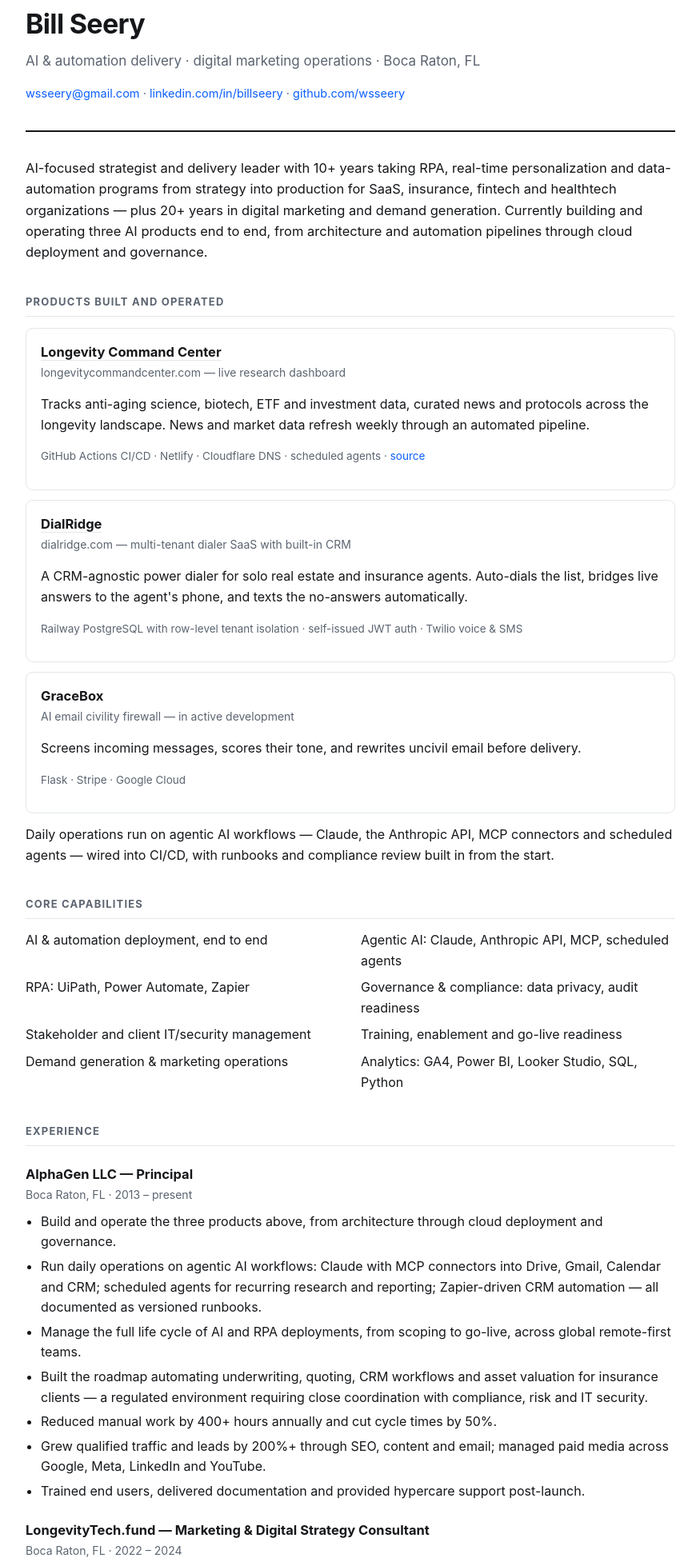
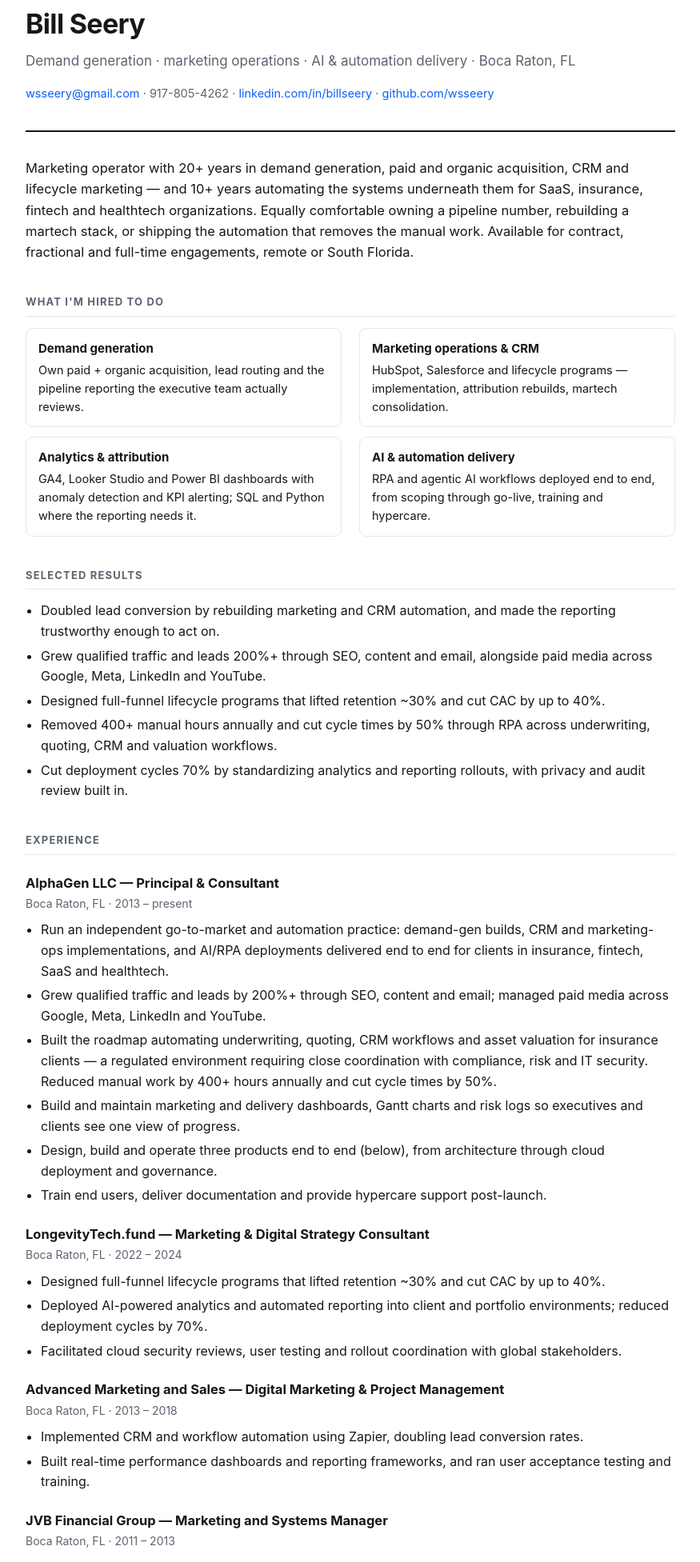
Before and after one commit to wsseery/resume, a plain HTML site: page index.html in a window 1280 px wide. Shown: the part 53-2006 px from the top of the page at 80% size, without its empty margins (202-1077 px from the left). Drawn offline with Linux system fonts and the light colour scheme.

Commit message:
Update index.html
Reposition resume page for all role types (marketing, GTM, automation)

```diff
--- a/index.html
+++ b/index.html
@@ -3,8 +3,8 @@
 <head>
 <meta charset="utf-8">
 <meta name="viewport" content="width=device-width, initial-scale=1">
-<title>Bill Seery — AI &amp; Automation / Digital Marketing</title>
-<meta name="description" content="Bill Seery — AI and automation delivery leader and digital marketing operator. Boca Raton, FL. Builds and ships AI products end to end.">
+<title>Bill Seery — Demand Generation, Marketing Operations &amp; Automation</title>
+<meta name="description" content="Bill Seery — demand generation and marketing operations leader who builds and automates the systems behind the pipeline. Boca Raton, FL. Open to contract, fractional and full-time roles.">
 <style>
 :root{--ink:#15171a;--mute:#5b6470;--line:#e3e6ea;--accent:#0b5fff;--bg:#fff}
 *{box-sizing:border-box}
@@ -29,6 +29,10 @@
 .lead{font-size:16.5px}
 .grid{display:grid;grid-template-columns:1fr 1fr;gap:8px 26px;margin-top:10px}
 @media(max-width:620px){.grid{grid-template-columns:1fr}}
+.fit{display:grid;grid-template-columns:1fr 1fr;gap:12px 22px;margin-top:12px}
+@media(max-width:620px){.fit{grid-template-columns:1fr}}
+.fit div{border:1px solid var(--line);border-radius:9px;padding:13px 15px;font-size:14.5px}
+.fit strong{display:block;font-size:15px;margin-bottom:3px}
 .proj{border:1px solid var(--line);border-radius:9px;padding:16px 18px;margin:12px 0}
 .proj h3{margin-top:0}
 .proj .stack{font-size:13.5px;color:var(--mute);margin-top:7px}
@@ -43,21 +47,80 @@
 
 <header>
 <h1>Bill Seery</h1>
-  <p class="tag">AI &amp; automation delivery · digital marketing operations · Boca&nbsp;Raton,&nbsp;FL</p>
+<p class="tag">Demand generation · marketing operations · AI &amp; automation delivery · Boca&nbsp;Raton,&nbsp;FL</p>
 <p class="meta">
 <a href="mailto:wsseery@gmail.com">wsseery@gmail.com</a> ·
+917-805-4262 ·
 <a href="https://www.linkedin.com/in/billseery">linkedin.com/in/billseery</a> ·
 <a href="https://github.com/wsseery">github.com/wsseery</a>
 </p>
 </header>
 
 <p class="lead">
-  AI-focused strategist and delivery leader with 10+ years taking RPA, real-time personalization and
-  data-automation programs from strategy into production for SaaS, insurance, fintech and healthtech
-  organizations — plus 20+ years in digital marketing and demand generation. Currently building and
-  operating three AI products end to end, from architecture and automation pipelines through cloud
-  deployment and governance.
+Marketing operator with 20+ years in demand generation, paid and organic acquisition, CRM and lifecycle
+marketing — and 10+ years automating the systems underneath them for SaaS, insurance, fintech and
+healthtech organizations. Equally comfortable owning a pipeline number, rebuilding a martech stack, or
+shipping the automation that removes the manual work. Available for contract, fractional and full-time
+engagements, remote or South Florida.
 </p>
+
+<h2>What I'm hired to do</h2>
+<div class="fit">
+<div><strong>Demand generation</strong>Own paid + organic acquisition, lead routing and the pipeline reporting the executive team actually reviews.</div>
+<div><strong>Marketing operations &amp; CRM</strong>HubSpot, Salesforce and lifecycle programs — implementation, attribution rebuilds, martech consolidation.</div>
+<div><strong>Analytics &amp; attribution</strong>GA4, Looker Studio and Power BI dashboards with anomaly detection and KPI alerting; SQL and Python where the reporting needs it.</div>
+<div><strong>AI &amp; automation delivery</strong>RPA and agentic AI workflows deployed end to end, from scoping through go-live, training and hypercare.</div>
+</div>
+
+<h2>Selected results</h2>
+<ul>
+<li>Doubled lead conversion by rebuilding marketing and CRM automation, and made the reporting trustworthy enough to act on.</li>
+<li>Grew qualified traffic and leads 200%+ through SEO, content and email, alongside paid media across Google, Meta, LinkedIn and YouTube.</li>
+<li>Designed full-funnel lifecycle programs that lifted retention ~30% and cut CAC by up to 40%.</li>
+<li>Removed 400+ manual hours annually and cut cycle times by 50% through RPA across underwriting, quoting, CRM and valuation workflows.</li>
+<li>Cut deployment cycles 70% by standardizing analytics and reporting rollouts, with privacy and audit review built in.</li>
+</ul>
+
+<h2>Experience</h2>
+
+<h3>AlphaGen LLC — Principal &amp; Consultant</h3>
+<p class="role">Boca Raton, FL · 2013 – present</p>
+<ul>
+<li>Run an independent go-to-market and automation practice: demand-gen builds, CRM and marketing-ops implementations, and AI/RPA deployments delivered end to end for clients in insurance, fintech, SaaS and healthtech.</li>
+<li>Grew qualified traffic and leads by 200%+ through SEO, content and email; managed paid media across Google, Meta, LinkedIn and YouTube.</li>
+<li>Built the roadmap automating underwriting, quoting, CRM workflows and asset valuation for insurance clients — a regulated environment requiring close coordination with compliance, risk and IT security. Reduced manual work by 400+ hours annually and cut cycle times by 50%.</li>
+<li>Build and maintain marketing and delivery dashboards, Gantt charts and risk logs so executives and clients see one view of progress.</li>
+<li>Design, build and operate three products end to end (below), from architecture through cloud deployment and governance.</li>
+<li>Train end users, deliver documentation and provide hypercare support post-launch.</li>
+</ul>
+
+<h3>LongevityTech.fund — Marketing &amp; Digital Strategy Consultant</h3>
+<p class="role">Boca Raton, FL · 2022 – 2024</p>
+<ul>
+<li>Designed full-funnel lifecycle programs that lifted retention ~30% and cut CAC by up to 40%.</li>
+<li>Deployed AI-powered analytics and automated reporting into client and portfolio environments; reduced deployment cycles by 70%.</li>
+<li>Facilitated cloud security reviews, user testing and rollout coordination with global stakeholders.</li>
+</ul>
+
+<h3>Advanced Marketing and Sales — Digital Marketing &amp; Project Management</h3>
+<p class="role">Boca Raton, FL · 2013 – 2018</p>
+<ul>
+<li>Implemented CRM and workflow automation using Zapier, doubling lead conversion rates.</li>
+<li>Built real-time performance dashboards and reporting frameworks, and ran user acceptance testing and training.</li>
+</ul>
+
+<h3>JVB Financial Group — Marketing and Systems Manager</h3>
+<p class="role">Boca Raton, FL · 2011 – 2013</p>
+<ul>
+<li>Developed algorithmic trading tools and SQL data integrations that tripled transaction capacity.</li>
+</ul>
+
+<h3>Allianz — Allianz Risk Transfer — Managing Director</h3>
+<p class="role">New York / Zurich · 1999 – 2009</p>
+<ul>
+<li>Implemented enterprise risk systems inside a global insurance and financial services group.</li>
+<li>Developed and delivered executive presentations for senior insurance leaders and partners.</li>
+</ul>
 
 <h2>Products built and operated</h2>
 
@@ -91,60 +154,6 @@
 agents — wired into CI/CD, with runbooks and compliance review built in from the start.
 </p>
 
-<h2>Core capabilities</h2>
-<div class="grid">
-  <div>AI &amp; automation deployment, end to end</div>
-  <div>Agentic AI: Claude, Anthropic API, MCP, scheduled agents</div>
-  <div>RPA: UiPath, Power Automate, Zapier</div>
-  <div>Governance &amp; compliance: data privacy, audit readiness</div>
-  <div>Stakeholder and client IT/security management</div>
-  <div>Training, enablement and go-live readiness</div>
-  <div>Demand generation &amp; marketing operations</div>
-  <div>Analytics: GA4, Power BI, Looker Studio, SQL, Python</div>
-</div>
-
-<h2>Experience</h2>
-
-<h3>AlphaGen LLC — Principal</h3>
-<p class="role">Boca Raton, FL · 2013 – present</p>
-<ul>
-  <li>Build and operate the three products above, from architecture through cloud deployment and governance.</li>
-  <li>Run daily operations on agentic AI workflows: Claude with MCP connectors into Drive, Gmail, Calendar and CRM; scheduled agents for recurring research and reporting; Zapier-driven CRM automation — all documented as versioned runbooks.</li>
-  <li>Manage the full life cycle of AI and RPA deployments, from scoping to go-live, across global remote-first teams.</li>
-  <li>Built the roadmap automating underwriting, quoting, CRM workflows and asset valuation for insurance clients — a regulated environment requiring close coordination with compliance, risk and IT security.</li>
-  <li>Reduced manual work by 400+ hours annually and cut cycle times by 50%.</li>
-  <li>Grew qualified traffic and leads by 200%+ through SEO, content and email; managed paid media across Google, Meta, LinkedIn and YouTube.</li>
-  <li>Trained end users, delivered documentation and provided hypercare support post-launch.</li>
-</ul>
-
-<h3>LongevityTech.fund — Marketing &amp; Digital Strategy Consultant</h3>
-<p class="role">Boca Raton, FL · 2022 – 2024</p>
-<ul>
-  <li>Deployed AI-powered analytics and automated reporting into client and portfolio environments; reduced deployment cycles by 70%.</li>
-  <li>Designed full-funnel lifecycle programs that lifted retention ~30% and cut CAC by up to 40%.</li>
-  <li>Facilitated cloud security reviews, user testing and rollout coordination with global stakeholders.</li>
-</ul>
-
-<h3>Advanced Marketing and Sales — Digital Marketing &amp; Project Management</h3>
-<p class="role">Boca Raton, FL · 2013 – 2018</p>
-<ul>
-  <li>Implemented CRM and workflow automation using Zapier, doubling lead conversion rates.</li>
-  <li>Built real-time performance dashboards and reporting frameworks.</li>
-</ul>
-
-<h3>JVB Financial Group — Marketing and Systems Manager</h3>
-<p class="role">Boca Raton, FL · 2011 – 2013</p>
-<ul>
-  <li>Developed algorithmic trading tools and SQL data integrations that tripled transaction capacity.</li>
-</ul>
-
-<h3>Allianz — Allianz Risk Transfer — Managing Director</h3>
-<p class="role">New York / Zurich · 1999 – 2009</p>
-<ul>
-  <li>Implemented enterprise risk systems inside a global insurance and financial services group.</li>
-  <li>Developed and delivered executive presentations for senior insurance leaders and partners.</li>
-</ul>
-
 <h2>Education</h2>
 <p>
 <strong>New York University</strong> — MBA, Finance and Marketing (Stern School of Business)<br>
@@ -154,15 +163,18 @@
 
 <h2>Technical</h2>
 <p>
+<strong>Demand gen &amp; paid media:</strong> Google Ads, Meta, LinkedIn, YouTube, Microsoft, Yahoo; SEO, CRO, landing-page systems<br>
+<strong>MarTech &amp; CRM:</strong> HubSpot, Salesforce, Zoho, Klaviyo, Agile CRM, WordPress, Shopify, marketing automation, lifecycle email<br>
+<strong>Analytics:</strong> GA4, Power BI, Looker Studio, SQL, Python, Hotjar<br>
+<strong>Automation:</strong> UiPath, Power Automate, Zapier, RPA, ETL, API integrations<br>
 <strong>AI &amp; agentic development:</strong> Claude (Anthropic API, Claude Code, MCP connectors), scheduled AI agents, LLM-driven content and data pipelines, prompt and runbook design<br>
 <strong>Product &amp; cloud delivery:</strong> GitHub Actions CI/CD, Netlify, Railway, Cloudflare DNS, PostgreSQL with row-level security, Twilio voice/SMS, JWT auth, multi-tenant SaaS architecture, Flask, Azure, AWS, Google Cloud<br>
-  <strong>Automation:</strong> UiPath, Power Automate, Zapier, RPA, ETL, API integrations<br>
-  <strong>MarTech &amp; CRM:</strong> HubSpot, Salesforce, Zoho, Klaviyo, WordPress, Shopify<br>
-  <strong>Analytics:</strong> GA4, Power BI, Looker Studio, SQL, Python, Hotjar
+<strong>Project tools:</strong> Asana, ClickUp, Trello, Monday, Smartsheet
 </p>
 
 <footer>
-  US work-authorized · no sponsorship required · open to contract, fractional and full-time engagements.
+US work-authorized · no sponsorship required · open to contract, fractional and full-time engagements ·
+remote or South Florida.
 </footer>
 
 </div>
```
Lines whose indentation alone changed are shown as unchanged.
